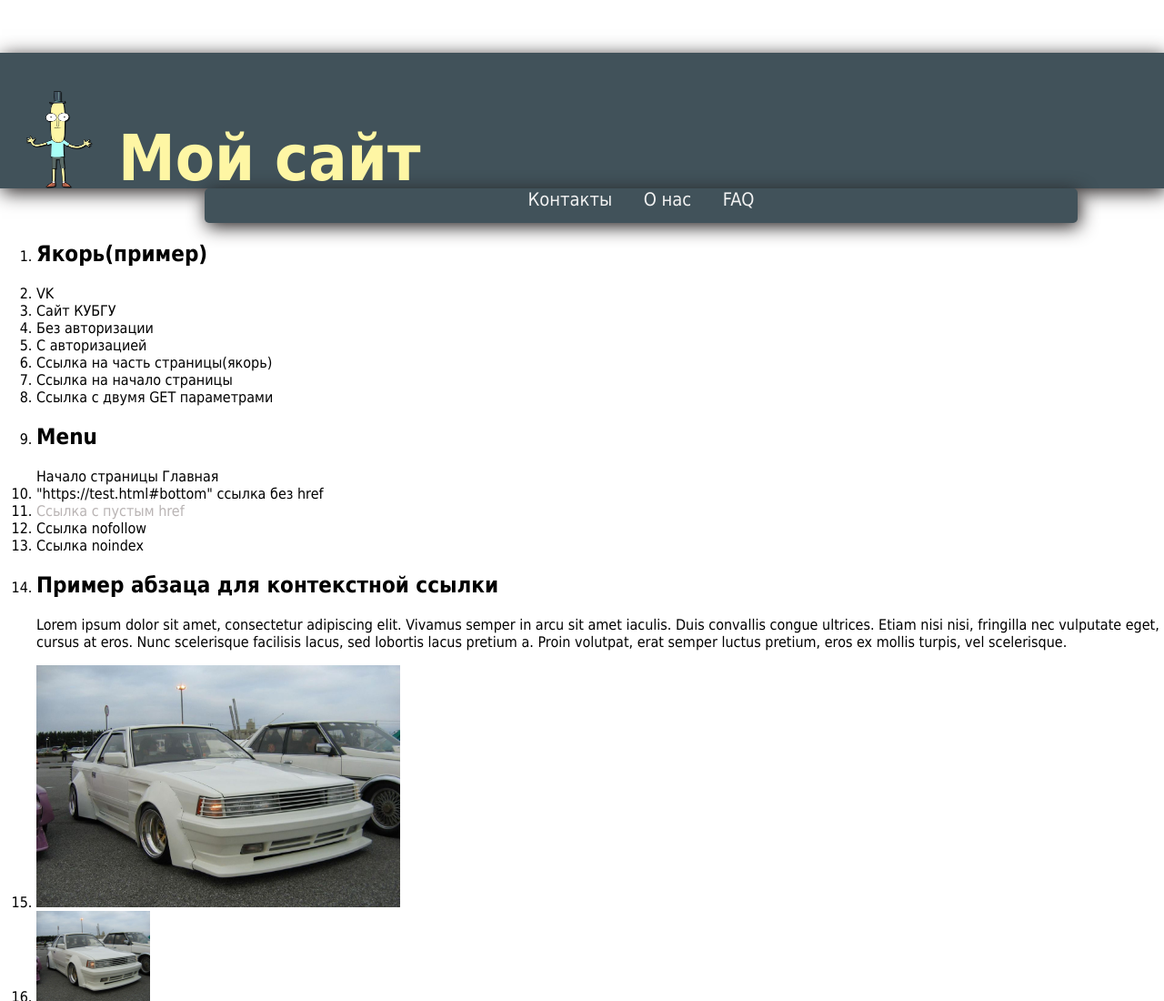
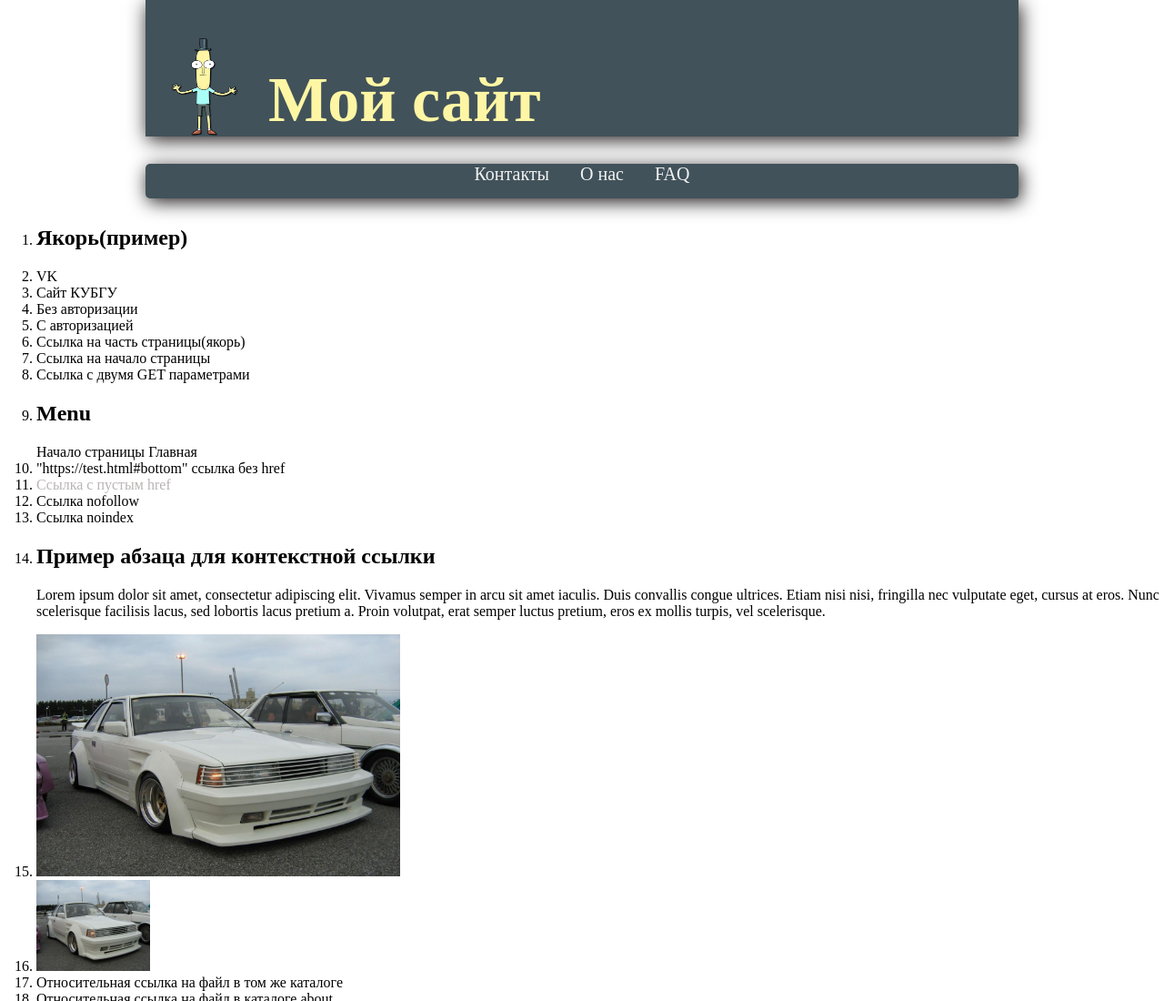
Before and after one commit to MrPoopybuttho1e/Web2, a plain HTML site: page index.html in a window 1280 px wide. Shown: the top 1100 px of the page at 91% size. Drawn offline with Linux system fonts and the light colour scheme.

Commit message:
Update style1.css

```diff
--- a/style1.css
+++ b/style1.css
@@ -1,5 +1,5 @@
 body {
-    font-family: "Tahoma";
+    font-family: Tahoma sans-serif sans-serif;
     margin:0;
 }
 a {
@@ -15,26 +15,40 @@ a:visited {
 a:hover {
     color: #5b5858;
 }
+.template{
+    width: 960px;
+    margin: auto;
+    background-color: #f0f1f4;
+
+}
 .header-container {
-    margin: 0;
-    padding: 0;
-    align-items: center;
+    margin: auto;
+    width: 960px;
     background-color: #41525a;
-    height: 149px;
+    height: 150px;
     box-shadow: 2px 4px 20px #201c1c;
+    position: relative;
+
 }
 .logo {
+    display: inline-block;
     float:left;
-    display: inline-block;
     width: 130px;
     height:110px;
-    padding-top: 40px;
+    vertical-align:bottom;
+    position:absolute;
+    bottom:0;
 }
 
 .name{
+    display: inline-block;
     color: #fef6a4;
-    padding-top: 75px;
     font-size:70px;
+    margin: 0;
+    vertical-align:bottom;
+    position:absolute;
+    bottom:0;
+    left:135px;
 }
 
 .topnav {
@@ -42,7 +56,7 @@ a:hover {
     overflow: hidden;
     max-width: 960px;
     height: 38px;
-    margin: auto;
+    margin: 30px auto ;
     border-radius: 5px;
     box-shadow: 2px 4px 20px #201c1c;
     justify-content: center;
@@ -83,7 +97,7 @@ footer{
     height: 95px;
 }
 .bottom {
-    margin: 0px;
+    margin: 0;
     float: right;
     color: #fef6a4;
     font-size: 15px;
```
